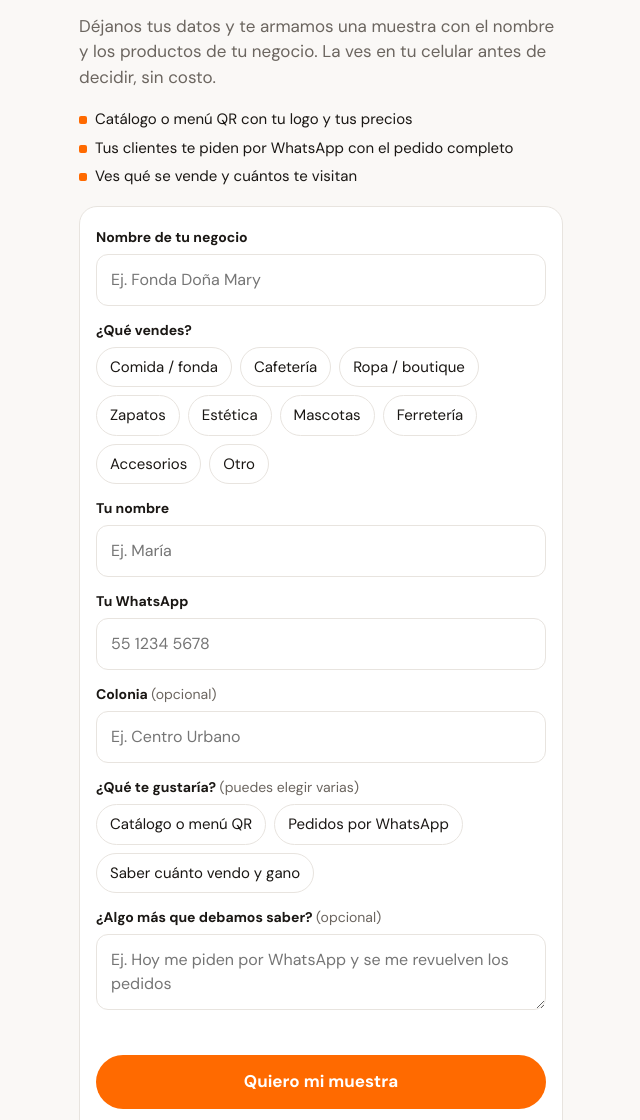
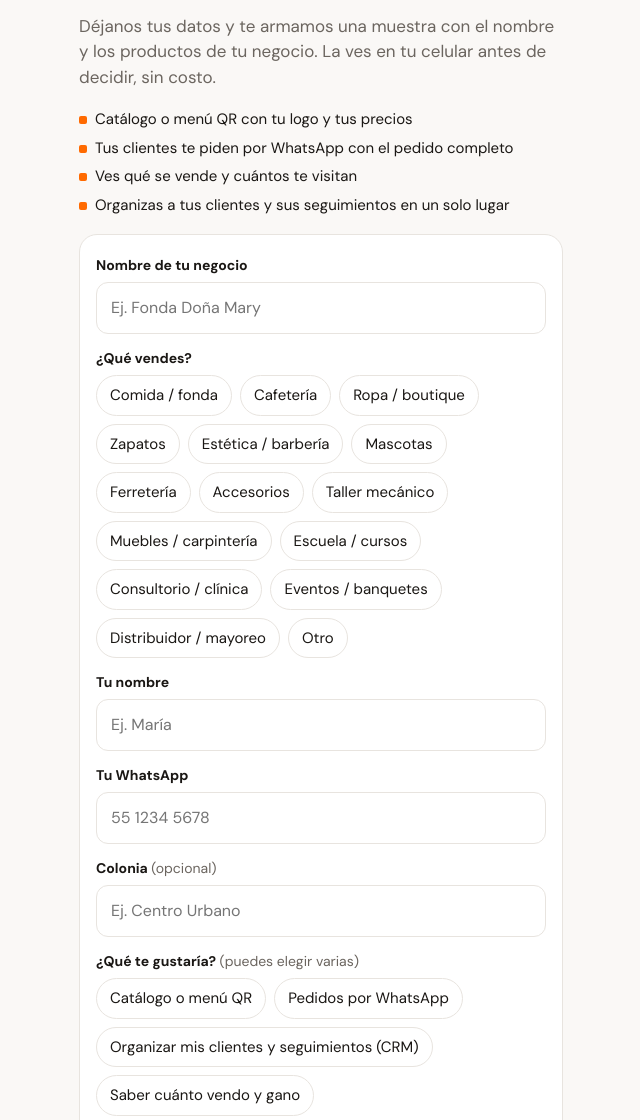
Before and after one commit to rayami-07/store, a plain HTML site: page quiero-mi-tienda/index.html in a window 1280 px wide. Shown: the part 126-1246 px from the top of the page, without its empty margins (319-959 px from the left). Drawn offline with Linux system fonts and the light colour scheme; a web font is replaced by a local one.

Commit message:
Formulario y CRM: giros de servicios (taller, mueblería, escuela, consultorio, eventos, mayoreo) e interés en CRM
Co-Authored-By: Claude Opus 5.5 <noreply@anthropic.com>
Claude-Session: https://claude.ai/code/session_01YQNKbaEDa5nzbQLKFRmASS

```diff
--- a/quiero-mi-tienda/index.html
+++ b/quiero-mi-tienda/index.html
@@ -68,6 +68,7 @@ footer a{color:inherit}
     <li>Catálogo o menú QR con tu logo y tus precios</li>
     <li>Tus clientes te piden por WhatsApp con el pedido completo</li>
     <li>Ves qué se vende y cuántos te visitan</li>
+    <li>Organizas a tus clientes y sus seguimientos en un solo lugar</li>
   </ul>
 
   <form id="form" novalidate>
@@ -98,8 +99,8 @@ footer a{color:inherit}
 <script type="module">
 const DB_URL = "https://rayami-store-default-rtdb.firebaseio.com";
 const WA_RAYAMI = "525581074978";
-const GIROS = ["Comida / fonda","Cafetería","Ropa / boutique","Zapatos","Estética","Mascotas","Ferretería","Accesorios","Otro"];
-const INTERESES = ["Catálogo o menú QR","Pedidos por WhatsApp","Saber cuánto vendo y gano"];
+const GIROS = ["Comida / fonda","Cafetería","Ropa / boutique","Zapatos","Estética / barbería","Mascotas","Ferretería","Accesorios","Taller mecánico","Muebles / carpintería","Escuela / cursos","Consultorio / clínica","Eventos / banquetes","Distribuidor / mayoreo","Otro"];
+const INTERESES = ["Catálogo o menú QR","Pedidos por WhatsApp","Organizar mis clientes y seguimientos (CRM)","Saber cuánto vendo y gano"];
 // ?de=tiktok | ig | fb | wa | qr | volante … llega al CRM como "Llegó por"
 const FUENTES = { tiktok:"TikTok", tt:"TikTok", instagram:"Instagram", ig:"Instagram", facebook:"Facebook", fb:"Facebook", whatsapp:"WhatsApp", wa:"WhatsApp", qr:"QR / volante", volante:"QR / volante", google:"Google" };
 const params = new URLSearchParams(location.search);
```
Also changed, not shown: crm/index.html (+2 -2 lines).
